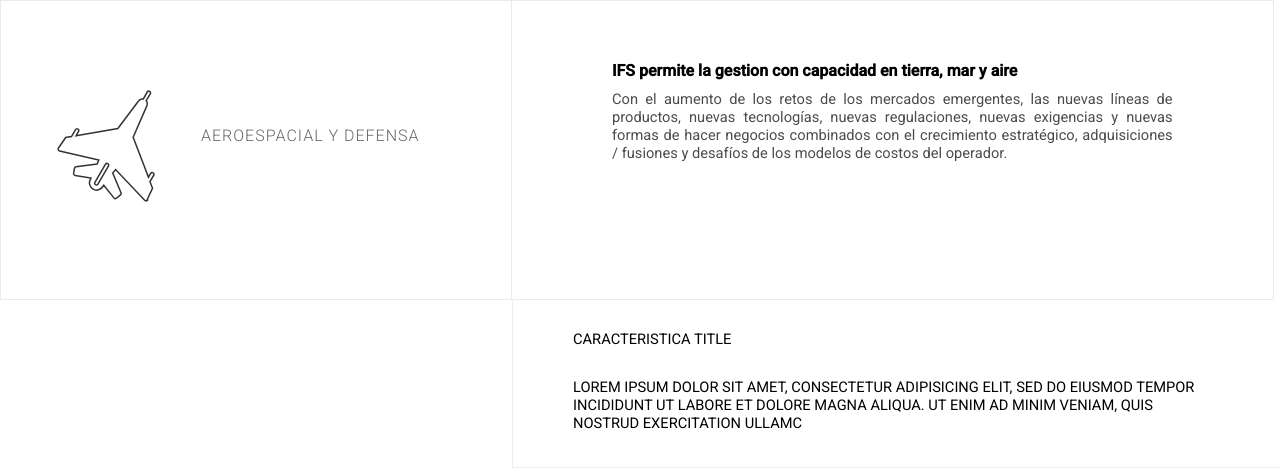
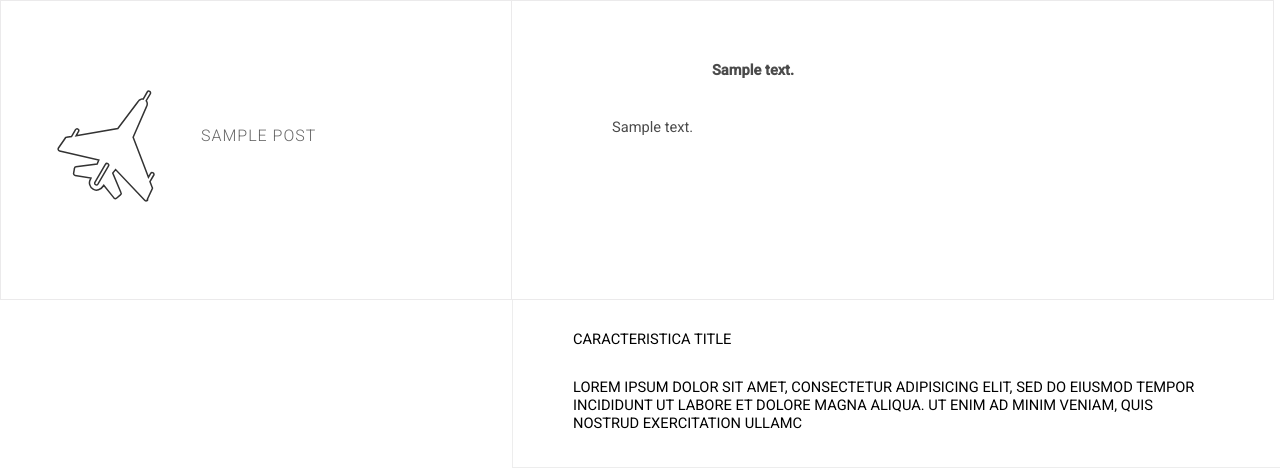
Before and after one commit to adlewic/ifsv_site, a WordPress theme: template themes/ifsv-theme/single-industrias.php in a window 1280 px wide. Shown: the part 90-558 px from the top of the page. Run offline with PHP 8.4 and a stand-in for WordPress, Linux system fonts and the light colour scheme; the site name, menu and one post (Sample post) are stand-ins, and other content is empty.

Commit message:
metaboxes adhoc

```diff
--- a/themes/ifsv-theme/inc/metaboxes.php
+++ b/themes/ifsv-theme/inc/metaboxes.php
@@ -49,59 +49,61 @@
 
 
 	function ifs_get_info_industry($post){
-		$spec1  = get_post_meta($post->ID, '_spec1_meta', true);
-		$spec2  = get_post_meta($post->ID, '_spec2_meta', true);
-		$spec3  = get_post_meta($post->ID, '_spec3_meta', true);
-		$spec4  = get_post_meta($post->ID, '_spec4_meta', true);
-		$spec5  = get_post_meta($post->ID, '_spec5_meta', true);
-		$spec6  = get_post_meta($post->ID, '_spec6_meta', true);
-		$spec7  = get_post_meta($post->ID, '_spec7_meta', true);
-		$spec8  = get_post_meta($post->ID, '_spec8_meta', true);
-		$spec9  = get_post_meta($post->ID, '_spec9_meta', true);
-		$spec10 = get_post_meta($post->ID, '_spec10_meta', true);
+		$_spec1_arr_meta  = get_post_meta($post->ID, '_spec1_arr_meta', true);
+		$_spec2_arr_meta  = get_post_meta($post->ID, '_spec2_arr_meta', true);
+		$_spec3_arr_meta  = get_post_meta($post->ID, '_spec3_arr_meta', true);
+		$_spec4_arr_meta  = get_post_meta($post->ID, '_spec4_arr_meta', true);
+		$_spec5_arr_meta  = get_post_meta($post->ID, '_spec5_arr_meta', true);
 
 
-		echo "<label for='spec1'><strong>Especificación</strong></label><br>";
-		echo "<input type='text' class='widefat' id='spec1' name='_spec1_meta' value='$spec1'/></br>";
+		$title_meta1 = ''; $desc_meta1 = '';
+		if($_spec1_arr_meta){
+			foreach ($_spec1_arr_meta as $key1 => $value1) {$title_meta1 = $key1;$desc_meta1 = $value1;}
+		}
+		echo "<label for='spec1_t'><strong>Especificación</strong></label><br>";
+		echo "<input type='text' class='widefat' id='spec1_t' name='_spec1_title' value='$title_meta1' placeholder='Nombre' /></br>";
+		echo "<textarea type='text' class='widefat' id='spec1_d' name='_spec1_desc' placeholder='Descripción'>$desc_meta1</textarea></br>";
 
-		echo "<label for='spec2'><strong>Especificación</strong></label><br>";
-		echo "<input type='text' class='widefat' id='spec2' name='_spec2_meta' value='$spec2'/></br>";
+		$title_meta2 = ''; $desc_meta2 = '';
+		if($_spec2_arr_meta){
+			foreach ($_spec2_arr_meta as $key2 => $value2) {$title_meta2 = $key2;$desc_meta2 = $value2;}
+		}
+		echo "<label for='spec2_t'><strong>Especificación</strong></label><br>";
+		echo "<input type='text' class='widefat' id='spec2_t' name='_spec2_title' value='$title_meta2' placeholder='Nombre' /></br>";
+		echo "<textarea type='text' class='widefat' id='spec2_d' name='_spec2_desc' placeholder='Descripción'>$desc_meta2</textarea></br>";
 
-		echo "<label for='spec3'><strong>Especificación</strong></label><br>";
-		echo "<input type='text' class='widefat' id='spec3' name='_spec3_meta' value='$spec3'/></br>";
+		$title_meta3 = ''; $desc_meta3 = '';
+		if($_spec3_arr_meta){
+			foreach ($_spec3_arr_meta as $key3 => $value3) {$title_meta3 = $key3;$desc_meta3 = $value3;}
+		}
+		echo "<label for='spec3_t'><strong>Especificación</strong></label><br>";
+		echo "<input type='text' class='widefat' id='spec3_t' name='_spec3_title' value='$title_meta3' placeholder='Nombre' /></br>";
+		echo "<textarea type='text' class='widefat' id='spec3_d' name='_spec3_desc' placeholder='Descripción'>$desc_meta3</textarea></br>";
 
-		echo "<label for='spec4'><strong>Especificación</strong></label><br>";
-		echo "<input type='text' class='widefat' id='spec4' name='_spec4_meta' value='$spec4'/></br>";
+		$title_meta4 = ''; $desc_meta4 = '';
+		if($_spec4_arr_meta){
+			foreach ($_spec4_arr_meta as $key4 => $value4) {$title_meta4 = $key4;$desc_meta4 = $value4;}
+		}
+		echo "<label for='spec4_t'><strong>Especificación</strong></label><br>";
+		echo "<input type='text' class='widefat' id='spec4_t' name='_spec4_title' value='$title_meta4' placeholder='Nombre' /></br>";
+		echo "<textarea type='text' class='widefat' id='spec4_d' name='_spec4_desc' placeholder='Descripción'>$desc_meta4</textarea></br>";
 
-		echo "<label for='spec5'><strong>Especificación</strong></label><br>";
-		echo "<input type='text' class='widefat' id='spec5' name='_spec5_meta' value='$spec5'/></br>";
-
-		echo "<label for='spec6'><strong>Especificación</strong></label><br>";
-		echo "<input type='text' class='widefat' id='spec6' name='_spec6_meta' value='$spec6'/></br>";
-
-		echo "<label for='spec7'><strong>Especificación</strong></label><br>";
-		echo "<input type='text' class='widefat' id='spec7' name='_spec7_meta' value='$spec7'/></br>";
-
-		echo "<label for='spec8'><strong>Especificación</strong></label><br>";
-		echo "<input type='text' class='widefat' id='spec8' name='_spec8_meta' value='$spec8'/></br>";
-
-		echo "<label for='spec9'><strong>Especificación</strong></label><br>";
-		echo "<input type='text' class='widefat' id='spec9' name='_spec9_meta' value='$spec9'/></br>";
-
-		echo "<label for='spec10'><strong>Especificación</strong></label><br>";
-		echo "<input type='text' class='widefat' id='spec10' name='_spec10_meta' value='$spec10'/></br>";
+		$title_meta5 = ''; $desc_meta5 = '';
+		if($_spec5_arr_meta){
+			foreach ($_spec5_arr_meta as $key5 => $value5) {$title_meta5 = $key5;$desc_meta5 = $value5;}
+		}
+		echo "<label for='spec5_t'><strong>Especificación</strong></label><br>";
+		echo "<input type='text' class='widefat' id='spec5_t' name='_spec5_title' value='$title_meta5' placeholder='Nombre' /></br>";
+		echo "<textarea type='text' class='widefat' id='spec5_d' name='_spec5_desc' placeholder='Descripción'>$desc_meta5</textarea></br>";
 
 
-		wp_nonce_field(__FILE__, '_spec1_meta_nonce');
-		wp_nonce_field(__FILE__, '_spec2_meta_nonce');
-		wp_nonce_field(__FILE__, '_spec3_meta_nonce');
-		wp_nonce_field(__FILE__, '_spec4_meta_nonce');
-		wp_nonce_field(__FILE__, '_spec5_meta_nonce');
-		wp_nonce_field(__FILE__, '_spec6_meta_nonce');
-		wp_nonce_field(__FILE__, '_spec7_meta_nonce');
-		wp_nonce_field(__FILE__, '_spec8_meta_nonce');
-		wp_nonce_field(__FILE__, '_spec9_meta_nonce');
-		wp_nonce_field(__FILE__, '_spec10_meta_nonce');
+
+		wp_nonce_field(__FILE__, '_spec1_arr_meta_nonce');
+		wp_nonce_field(__FILE__, '_spec2_arr_meta_nonce');
+		wp_nonce_field(__FILE__, '_spec3_arr_meta_nonce');
+		wp_nonce_field(__FILE__, '_spec4_arr_meta_nonce');
+		wp_nonce_field(__FILE__, '_spec5_arr_meta_nonce');
+
 	}
 
 
@@ -203,45 +205,31 @@
 		 * INDUSTRIAS
 		*/
 
-		if ( isset($_POST['_spec1_meta']) and check_admin_referer(__FILE__, '_spec1_meta_nonce') ){
-			update_post_meta($post_id, '_spec1_meta', $_POST['_spec1_meta']);
+		if ( isset($_POST['_spec1_title']) && isset($_POST['_spec1_desc']) ){
+			$arr_meta1 = array($_POST['_spec1_title']=>$_POST['_spec1_desc']);
+			update_post_meta($post_id, '_spec1_arr_meta', $arr_meta1);
 		}
 
-		if ( isset($_POST['_spec2_meta']) and check_admin_referer(__FILE__, '_spec2_meta_nonce') ){
-			update_post_meta($post_id, '_spec2_meta', $_POST['_spec2_meta']);
+		if ( isset($_POST['_spec2_title']) && isset($_POST['_spec2_desc']) ){
+			$arr_meta2 = array($_POST['_spec2_title']=>$_POST['_spec2_desc']);
+			update_post_meta($post_id, '_spec2_arr_meta', $arr_meta2);
 		}
 
-		if ( isset($_POST['_spec3_meta']) and check_admin_referer(__FILE__, '_spec3_meta_nonce') ){
-			update_post_meta($post_id, '_spec3_meta', $_POST['_spec3_meta']);
+		if ( isset($_POST['_spec3_title']) && isset($_POST['_spec3_desc']) ){
+			$arr_meta3 = array($_POST['_spec3_title']=>$_POST['_spec3_desc']);
+			update_post_meta($post_id, '_spec3_arr_meta', $arr_meta3);
 		}
 
-		if ( isset($_POST['_spec4_meta']) and check_admin_referer(__FILE__, '_spec4_meta_nonce') ){
-			update_post_meta($post_id, '_spec4_meta', $_POST['_spec4_meta']);
+		if ( isset($_POST['_spec4_title']) && isset($_POST['_spec4_desc']) ){
+			$arr_meta4 = array($_POST['_spec4_title']=>$_POST['_spec4_desc']);
+			update_post_meta($post_id, '_spec4_arr_meta', $arr_meta4);
 		}
 
-		if ( isset($_POST['_spec5_meta']) and check_admin_referer(__FILE__, '_spec5_meta_nonce') ){
-			update_post_meta($post_id, '_spec5_meta', $_POST['_spec5_meta']);
+		if ( isset($_POST['_spec5_title']) && isset($_POST['_spec5_desc']) ){
+			$arr_meta5 = array($_POST['_spec5_title']=>$_POST['_spec5_desc']);
+			update_post_meta($post_id, '_spec5_arr_meta', $arr_meta5);
 		}
 
-		if ( isset($_POST['_spec6_meta']) and check_admin_referer(__FILE__, '_spec6_meta_nonce') ){
-			update_post_meta($post_id, '_spec6_meta', $_POST['_spec6_meta']);
-		}
-
-		if ( isset($_POST['_spec7_meta']) and check_admin_referer(__FILE__, '_spec7_meta_nonce') ){
-			update_post_meta($post_id, '_spec7_meta', $_POST['_spec7_meta']);
-		}
-
-		if ( isset($_POST['_spec8_meta']) and check_admin_referer(__FILE__, '_spec8_meta_nonce') ){
-			update_post_meta($post_id, '_spec8_meta', $_POST['_spec8_meta']);
-		}
-
-		if ( isset($_POST['_spec9_meta']) and check_admin_referer(__FILE__, '_spec9_meta_nonce') ){
-			update_post_meta($post_id, '_spec9_meta', $_POST['_spec9_meta']);
-		}
-
-		if ( isset($_POST['_spec10_meta']) and check_admin_referer(__FILE__, '_spec10_meta_nonce') ){
-			update_post_meta($post_id, '_spec10_meta', $_POST['_spec10_meta']);
-		}
 
 
 
--- a/themes/ifsv-theme/single-industrias.php
+++ b/themes/ifsv-theme/single-industrias.php
@@ -1,17 +1,17 @@
-<?php get_header(); if(have_posts()):while(have_posts()):the_post();endwhile;endif;?>
+<?php get_header();?>
 	<div id="wrapper">
 
 		<div id="industria_layout">
 			<div class="first">
 					<img class="i_icons" src="../images/g_icons/jet.svg"><br>
-							<h3>  Aeroespacial y Defensa </h3>
+					<h3> <?php the_title();?></h3>
 			</div>
 
 			<div class="sec">
 						<!-- type of bussineses  -->
-							<h4> IFS permite la gestion con capacidad en tierra, mar y aire</h4>
+					<h4> <?php the_excerpt(); ?></h4>
 					<p>
-								Con el aumento de los retos de los mercados emergentes, las nuevas líneas de productos, nuevas tecnologías, nuevas regulaciones, nuevas exigencias y nuevas formas de hacer negocios combinados con el crecimiento estratégico, adquisiciones / fusiones y desafíos de los modelos de costos del operador.
+						<?php the_content(); ?>
 					</p>
 			</div>
 
@@ -28,6 +28,5 @@
 				</ul>
 			</div>
 		</div>
-
 	</div>
 <?php get_footer(); ?>
```
Lines whose indentation alone changed are shown as unchanged.
